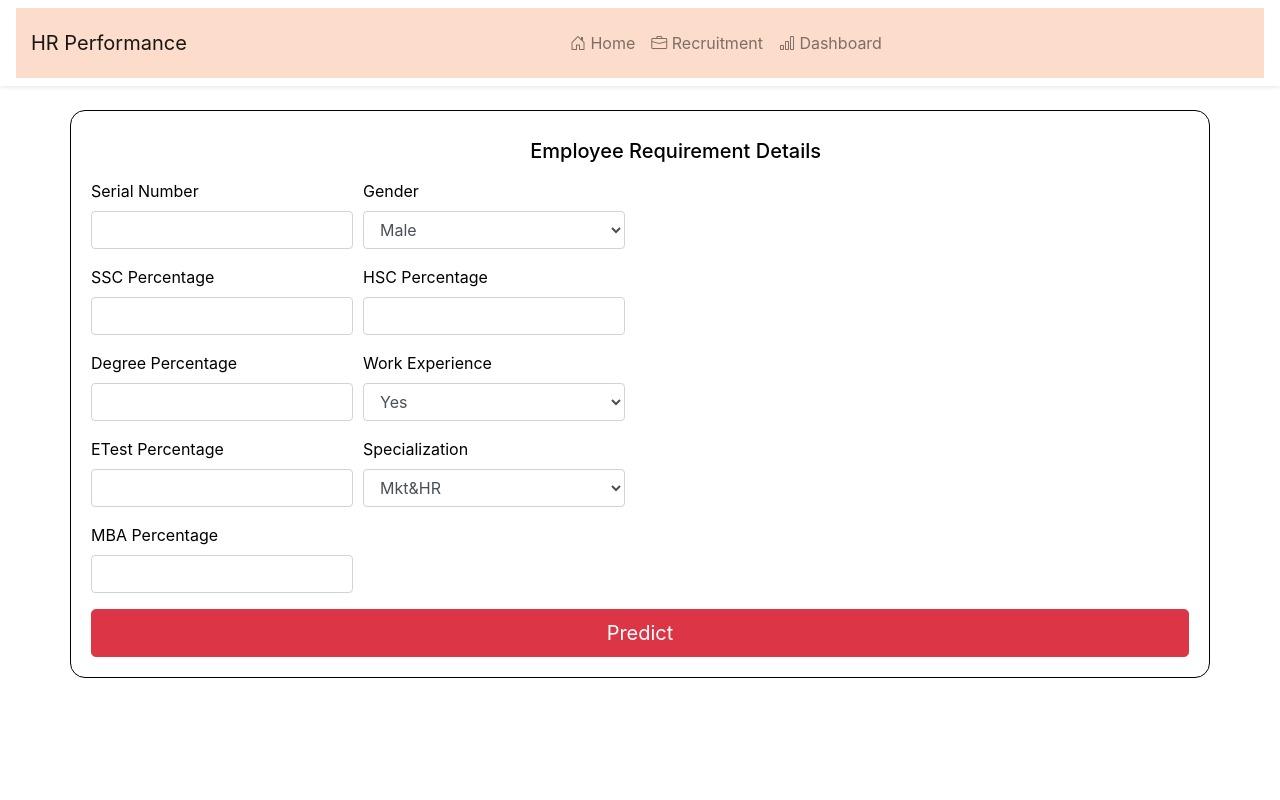
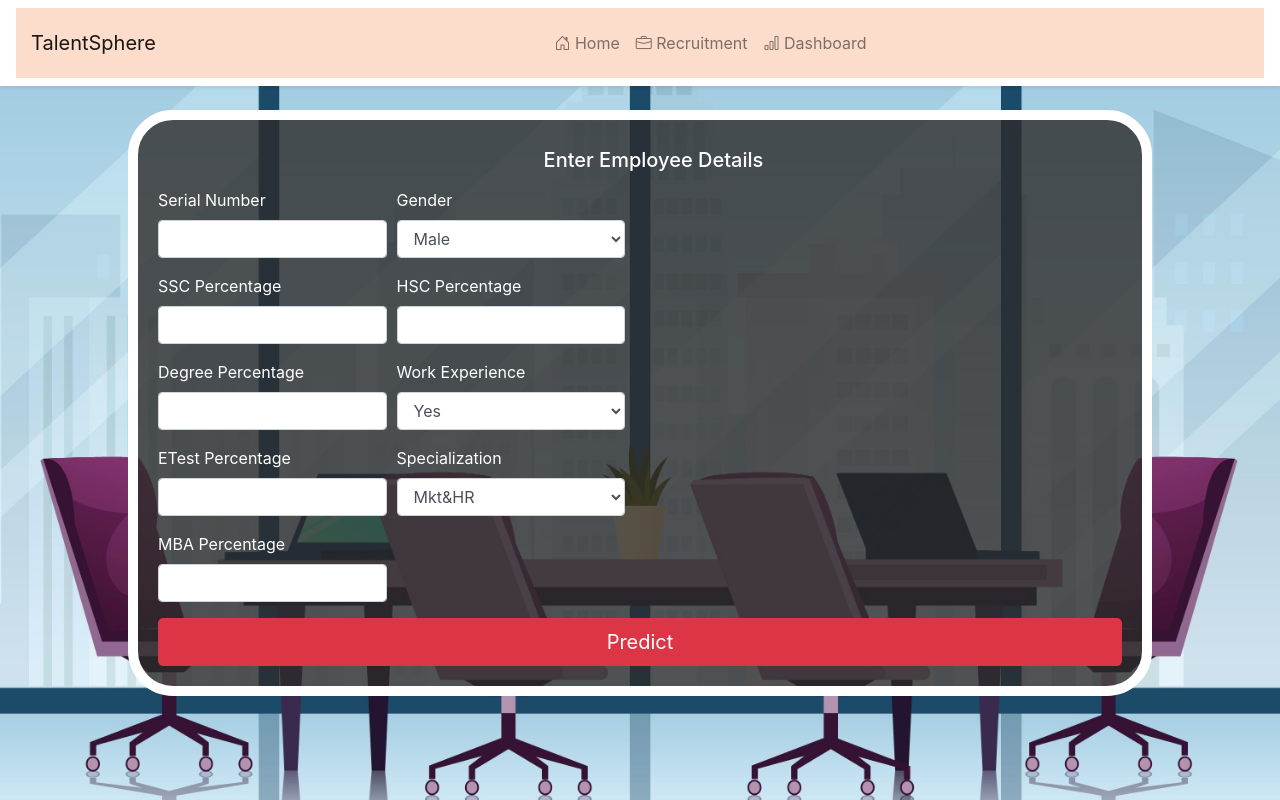
Before and after one commit to ARYAMAN1505/HR-PLACEMENT-WEBSITE, a Flask app: page /job in a window 1280 px wide. Run offline with Flask 3, Linux system fonts and the light colour scheme; parts of the project's set-up code (start-up, migrations or seed data) failed here and were passed over; some libraries are stand-ins or nearby versions.

Commit message:
Update job.html

```diff
--- a/templates/job.html
+++ b/templates/job.html
@@ -11,6 +11,13 @@
     <link href="https://cdn.jsdelivr.net/npm/bootstrap-icons@1.7.2/font/bootstrap-icons.css" rel="stylesheet">
 
     <style>
+         body {
+            background-image: url('../static/background.jpg'); /* Replace with your image URL */
+            background-size: cover;
+            background-repeat: no-repeat;
+            background-attachment: fixed;
+             /* Ensure text is readable */
+        }
         .container {
             border-radius: 15px;
             color: black;
@@ -42,7 +49,7 @@
 <!-- Navbar with attractive background and shadow effects -->
     <nav class="navbar navbar-expand-lg navbar-light bg-white shadow-sm">
         <div class="container-fluid" style="background:#FCDCCB; height:70px;">
-            <a class="navbar-brand" href="#">HR Performance</a>
+            <a class="navbar-brand" href="#">TalentSphere </a>
             <div class="collapse navbar-collapse justify-content-center" id="navbarSupportedContent">
                 <ul class="navbar-nav">
                     <li class="nav-item">
@@ -61,8 +68,11 @@
 
 
 <!--add forms-->
-<div class="container mt-4" style="background:white; text:black; border-radius:15px; border:1px black solid">
-    <h1 class="navbar-brand text-center" style="margin-left:40%; text:bold;" href="#">Employee Requirement Details</h1>
+
+
+<div class="container mt-4" style="width: 80%; background: rgba(44, 43, 43, 0.8); color: white; border-radius: 45px; border: 10px solid white; margin: auto;">
+
+    <h1 class="navbar-brand text-center" style="margin-left:40%; text:bold;" href="#">Enter Employee Details</h1>
 
     <form action="/placement" method="post">
         <div class="row">
```
